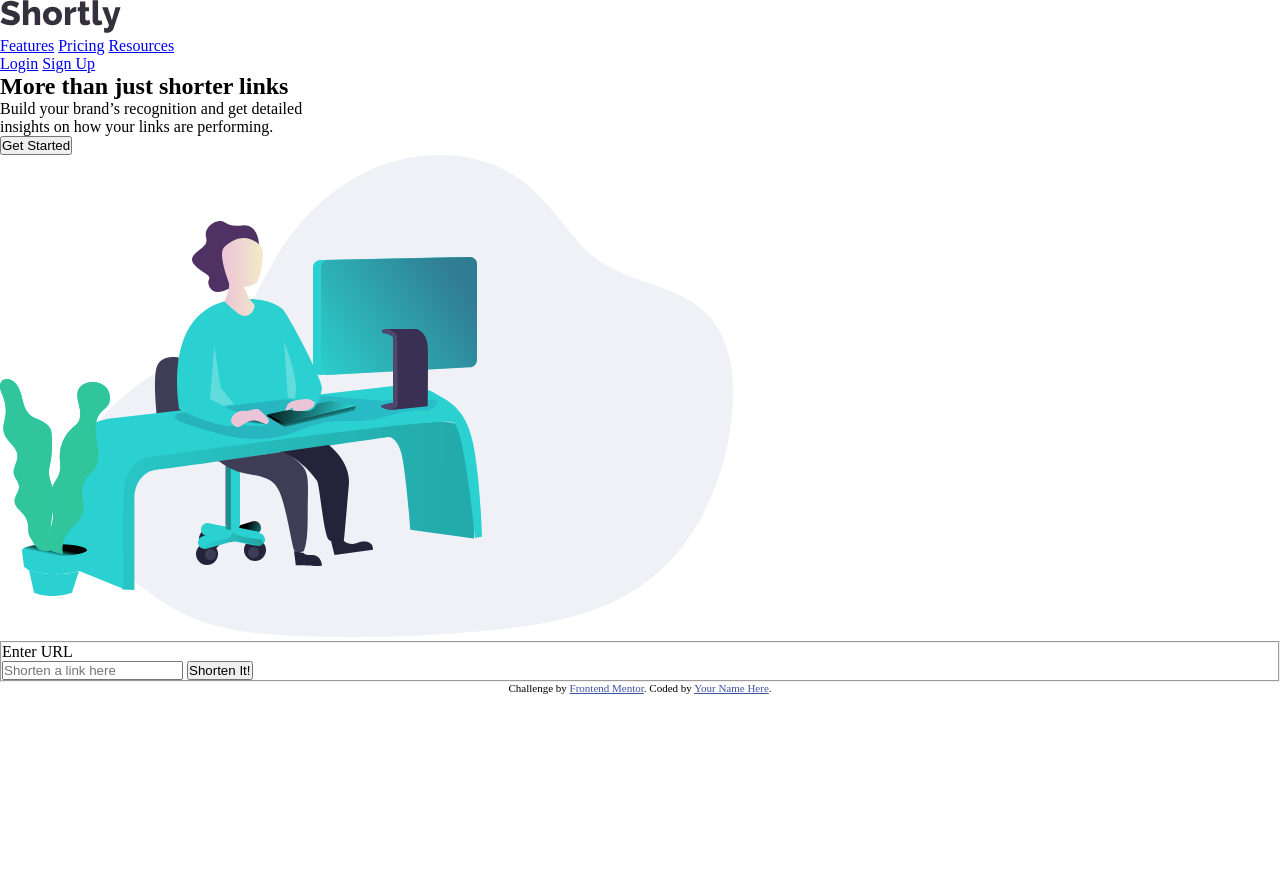
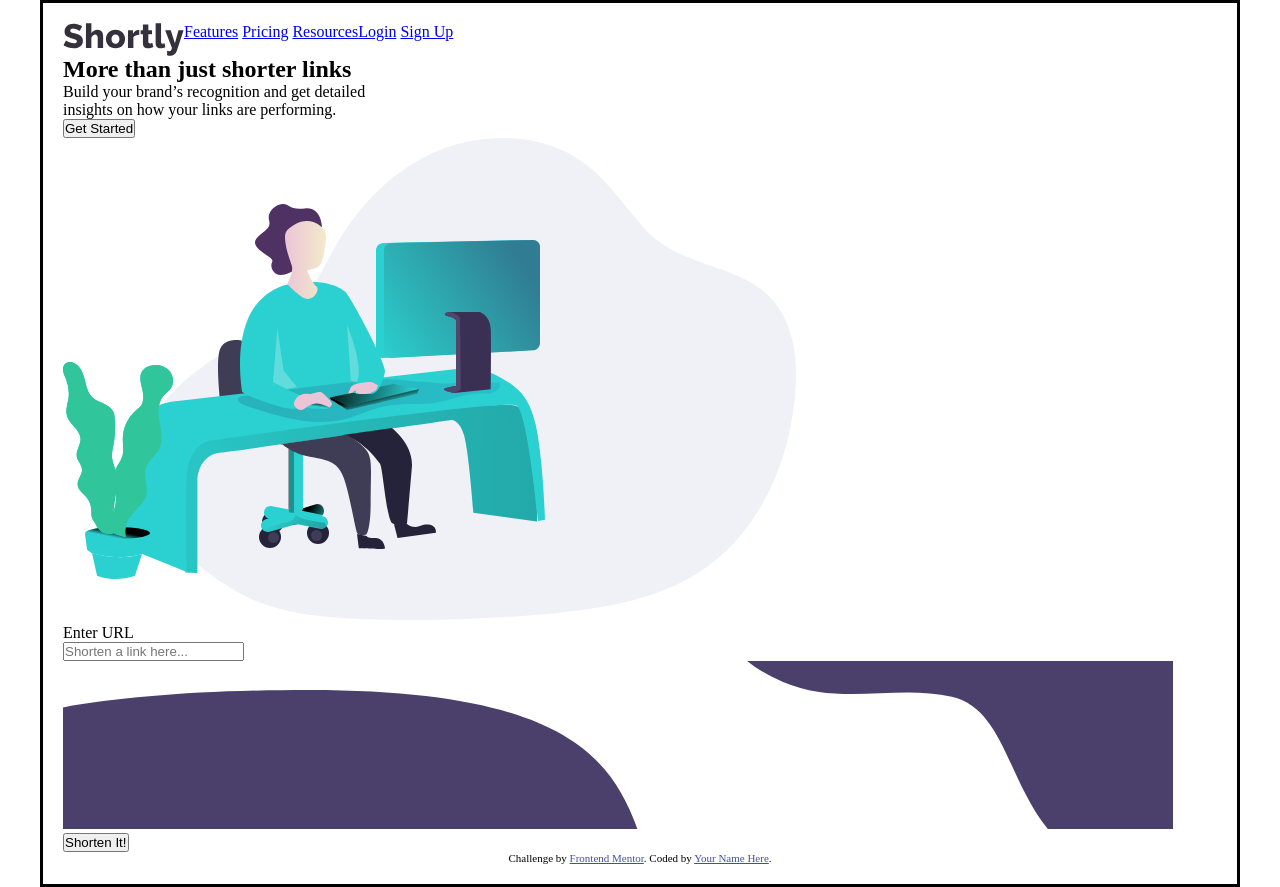
Before and after one commit to marksimmons2288/Capstone-Project-LVL-2, a plain HTML site: page url-shortening-api-master/index.html in a window 1280 px wide. Before the commit the page ends 800 px from the top, so only its background shows below. Drawn offline with Linux system fonts and the light colour scheme.

Commit message:
create folder for js, update html and css

```diff
--- a/url-shortening-api-master/index.html
+++ b/url-shortening-api-master/index.html
@@ -18,9 +18,10 @@
    <link rel="stylesheet" href="styles/desktop.styles.css">
 </head>
 <body>
+
+
+<header>
 <!-- Flex row this across the top of page -->
- <header class="form-header">
-  <div class="form-header_container">
   <nav class="nav-bar" aria-label="Main navigation">
     <img src="images/logo.svg"          class="nav-bar_title" alt="Shortly logo">
     <!-- Links with Aria -->
@@ -36,55 +37,57 @@
       <a href="#" class="sign_up_btn">Sign Up</a>
     </div>
   </nav>
-  </div>
 </header>
+
 <!-- Main content -->
 <main>
-   <section class="main-content">
-    <div class="main-content_container">
+   <section class="main-form_container">
           <!-- Title -->
-      <div class="main-content_title">
     <h1>More than just shorter links</h1>
   <!-- Subtitle -->
-  <p class="main-form_subtitle"></p>Build your brand’s recognition and get detailed <br> insights
-  on how your links are performing.</p>
+    <p class="main-form_subtitle">
+     Build your brand’s recognition and get detailed <br> insights
+     on how your links are performing.
+   </p>
+
   <!-- Information button (labeled "Get Started") -->
     <button type="button" class="start_btn">Get Started</button>
+
    <!-- Main content illustration w/ hidden image from aria -->
   <div class="main-form_img" aria-hidden="true">
          <img src="images/illustration-working.svg" alt="Illustration of a person working at a computer desk">
     </div>
-  </div>
- </div>
    </section>
 
 <!-- Input URL Section -->
- <section class="url-shortener">
-  <fieldset class="url-shortener_container">
+  <section class="url-shortener_container">
+    <form class="main-form" id="mainForm">
+    <label for="urlInput" class="sr-only">Enter URL</label>
 
-    <label for="urlInput" class="sr-only">Enter URL</label>
     <div class="url-shortener_input_field">
-      <input type="url" name="url" id="urlInput" placeholder="Shorten a link here" aria-required="true">
+      <input type="url" name="url" id="urlInput" placeholder="Shorten a link here..." aria-required="true" required>
+
+
+      <img src="images/bg-shorten-desktop.svg" alt="Illustration around input field">
 
       <!-- Submit button -->
+
       <button type="submit"class="shorten_it_btn" name="button">Shorten It!</button>
-    </div>
 
     <!-- Render Shorten URL w/ Aria role status to announce dynamic updates  -->
-     <div id="result"role="staus"></div>
+     <div id="result"role="status"></div>
 
     </form>
   </section>
 </main>
-
-
-
-
 
      <!-- Footer -->
   <div class="attribution">
     Challenge by <a href="https://www.frontendmentor.io?ref=challenge" target="_blank">Frontend Mentor</a>.
     Coded by <a href="#">Your Name Here</a>.
   </div>
+
+  <!-- JavaScript -->
+   <script src="script/main.js"></script>
 </body>
 </html>
--- /dev/null
+++ b/url-shortening-api-master/script/main.js
@@ -0,0 +1,2 @@
+// JavaScript Connected
+console.log('Hello, World')
--- a/url-shortening-api-master/styles/desktop.styles.css
+++ b/url-shortening-api-master/styles/desktop.styles.css
@@ -1,3 +1,4 @@
+/* Reset  */
 *,
 *::before,
 *::after {
@@ -5,3 +6,15 @@
     padding: 0;
     box-sizing: border-box;
 }
+
+body {
+ max-width: 1200px;
+ margin: 0 auto;
+ overflow-x: hidden;
+ padding: 20px;
+ border: black solid;
+}
+
+.nav-bar{
+    display: flex;
+}
```
Lines whose indentation alone changed are shown as unchanged.
